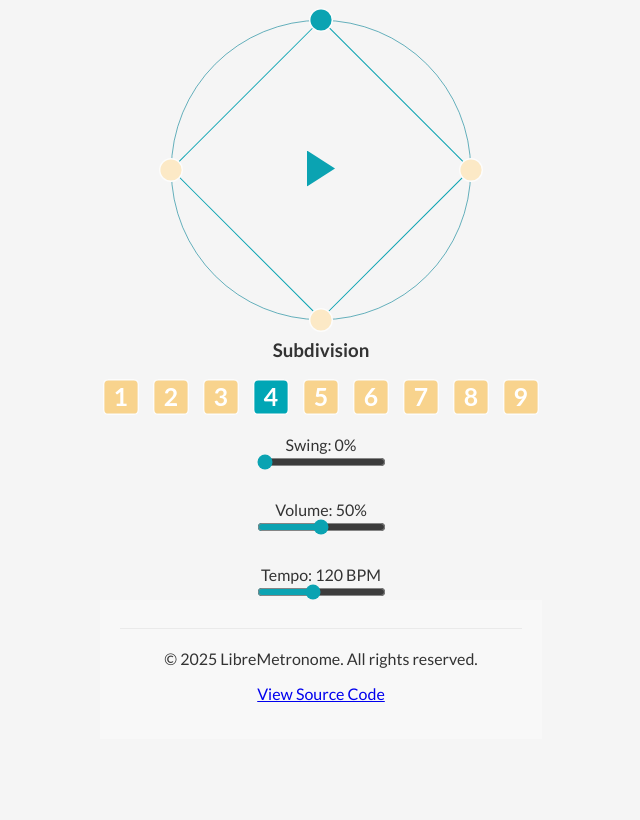
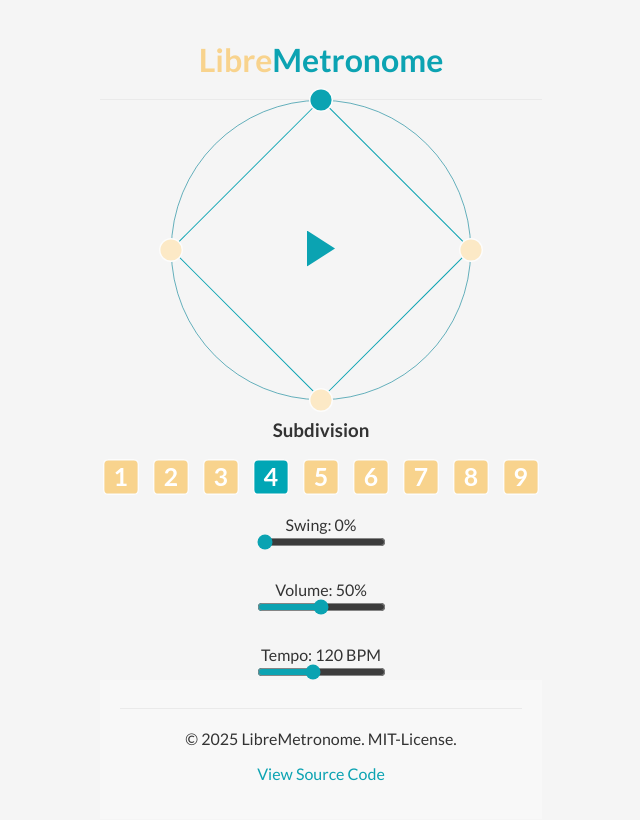
Before and after one commit to hybridpicker/LibreMetronome, a React (Create React App) app in the folder frontend/: page / in a window 1280 px wide. Shown: the top 820 px of the page, without its empty margins (319-959 px from the left). Built offline with nearby package versions, Linux system fonts and the light colour scheme; no server answers.

Commit message:
header styling

```diff
--- a/frontend/src/App.js
+++ b/frontend/src/App.js
@@ -1,5 +1,6 @@
 // src/App.js
 import React from 'react';
+import Header from './components/Header';
 import AdvancedMetronomeWithCircle from './components/AdvancedMetronomeWithCircle';
 import Footer from './components/Footer';
 import './App.css';
@@ -17,6 +18,9 @@ function App() {
 
   return (
     <div className="app-container">
+      {/* Header with the main title */}
+      <Header />
+
       {/* Main metronome component */}
       <AdvancedMetronomeWithCircle
         tempo={tempo}
--- a/frontend/src/components/Footer.js
+++ b/frontend/src/components/Footer.js
@@ -8,7 +8,7 @@ const Footer = () => {
       {/* Separator with added spacing */}
       <hr className="separator" />
       <div className="footer-content">
-        <p>&copy; {new Date().getFullYear()} LibreMetronome. All rights reserved.</p>
+        <p>&copy; {new Date().getFullYear()} LibreMetronome. MIT-License.</p>
         <p>
           <a
             href="https://github.com/hybridpicker/LibreMetronome"
--- /dev/null
+++ b/frontend/src/components/Header.css
@@ -0,0 +1,25 @@
+/* File: src/components/Header.css */
+
+/* Styling for the header container */
+.header {
+    padding: 20px;
+    text-align: center;
+    border-bottom: 1px solid #eaeaea;
+  }
+
+  /* Styling for the header title */
+  .header h1 {
+    margin: 0;
+    font-size: 2em;
+    font-weight: bold;
+  }
+
+  /* Styling for 'Libre' part of the title */
+  .header h1 .libre {
+    color: #f8d38d;
+  }
+
+  /* Styling for 'Metronome' part of the title */
+  .header h1 .metronome {
+    color: #0ca3b2;
+  }
--- /dev/null
+++ b/frontend/src/components/Header.js
@@ -0,0 +1,16 @@
+// File: src/components/Header.js
+import React from 'react';
+import './Header.css';
+
+const Header = () => {
+  return (
+    <header className="header">
+      <h1>
+        <span className="libre">Libre</span>
+        <span className="metronome">Metronome</span>
+      </h1>
+    </header>
+  );
+};
+
+export default Header;
--- a/frontend/src/index.css
+++ b/frontend/src/index.css
@@ -42,3 +42,8 @@ body {
    align-items: center;
    min-height: 100vh;
  }
+
+ a {
+  color: #0ca3b2;
+  text-decoration: none;
+ }
```
